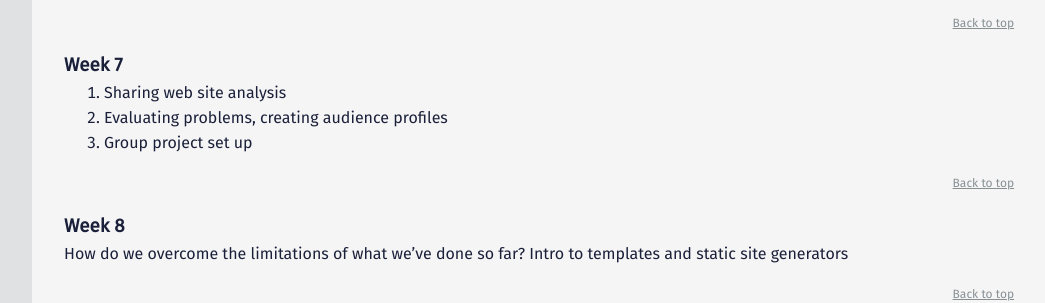
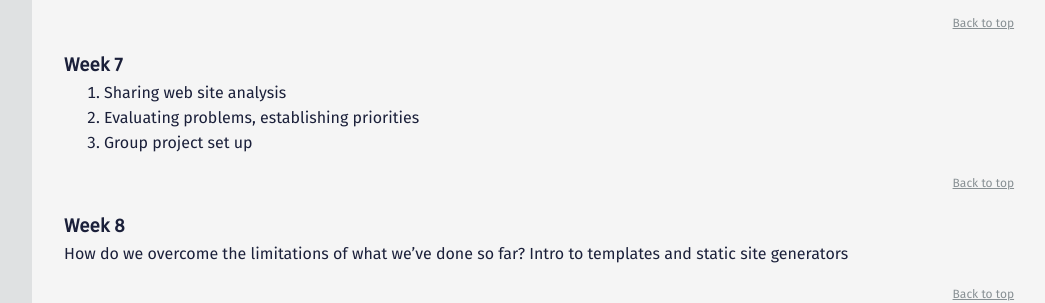
Before and after one commit to mica-web/mica-web.github.io, a Jekyll site: the page built from index.md, in a window 1280 px wide and 900 px high, scrolled down 2359 px. Shown: the part 152-455 px from the top of the window, without its empty margins (224-1269 px from the left). Built offline with Jekyll 4.4.1, drawn with Linux system fonts in a browser that asks for light colours.

Commit message:
Add unused content from prev week

```diff
--- a/_includes/gd-431/w07.md
+++ b/_includes/gd-431/w07.md
@@ -5,8 +5,13 @@
 Topic: UX & Accessibility
 </div> -->
 
+<!-- What is inclusive design? -->
+
+<!-- 1. Who does what in modern web development? -->
+
+
 1. Sharing web site analysis
-1. Evaluating problems, creating audience profiles
+1. Evaluating problems, establishing priorities
 1. Group project set up
 
 <!-- {::options parse_block_html="true" /}
```
